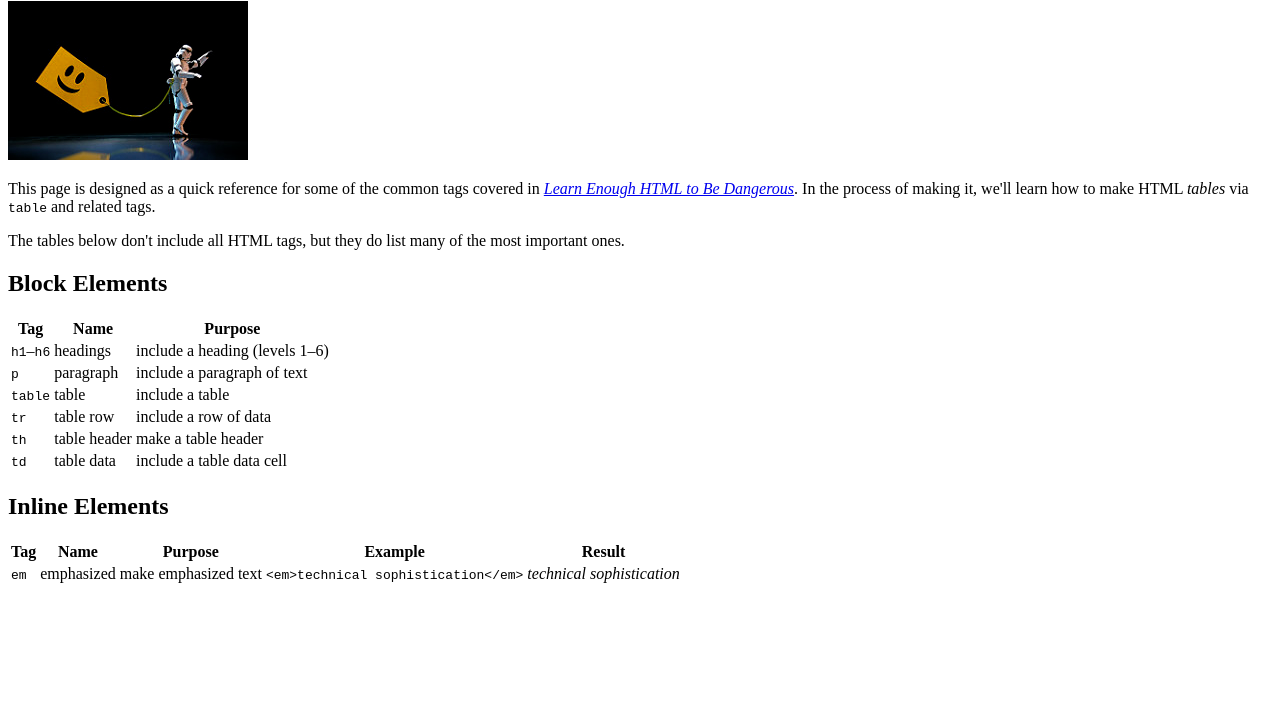
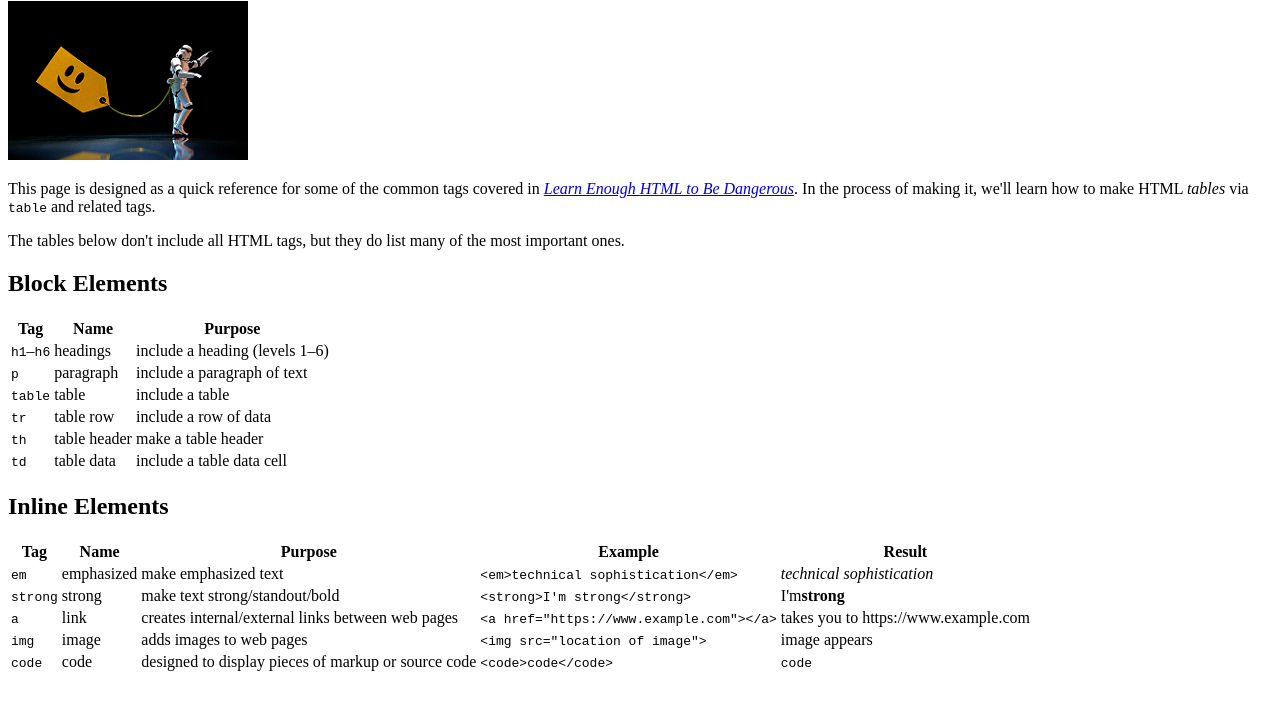
Before and after one commit to Princeluiz949/sample_website, a plain HTML site: page tags.html in a window 1280 px wide. Shown: the part 79-788 px from the top of the page. Drawn offline with Linux system fonts and the light colour scheme.

Commit message:
add a tags page

```diff
--- a/tags.html
+++ b/tags.html
@@ -83,6 +83,34 @@
         <td><code>&lt;em&gt;technical sophistication&lt;/em&gt;</code></td>
         <td><em>technical sophistication</em></td>
       </tr>
+      <tr>
+        <td><code>strong</code></td>
+        <td>strong</td>
+        <td>make text strong/standout/bold</td>
+        <td><code>&lt;strong&gt;I'm strong&lt;/strong&gt;</code></td>
+        <td>I'm<strong>strong</strong></td>
+      </tr>
+      <tr>
+        <td><code>a</code></td>
+        <td>link</td>
+        <td>creates internal/external links between web pages</td>
+        <td><code>&lt;a href="https://www.example.com"&gt;&lt;/a&gt;</code></td>
+        <td>takes you to https://www.example.com</td>
+      </tr>
+      <tr>
+        <td><code>img</code></td>
+        <td>image</td>
+        <td>adds images to web pages</td>
+        <td><code>&lt;img src="location of image"&gt;</code></td>
+        <td>image appears</td>
+      </tr>
+      <tr>
+        <td><code>code</code></td>
+        <td>code</td>
+        <td>designed to display pieces of markup or source code</td>
+        <td><code>&lt;code&gt;code&lt;/code&gt;</code></td>
+        <td><code>code</code></td>
+      </tr>
     </table>
         </table>
         </table>
```
